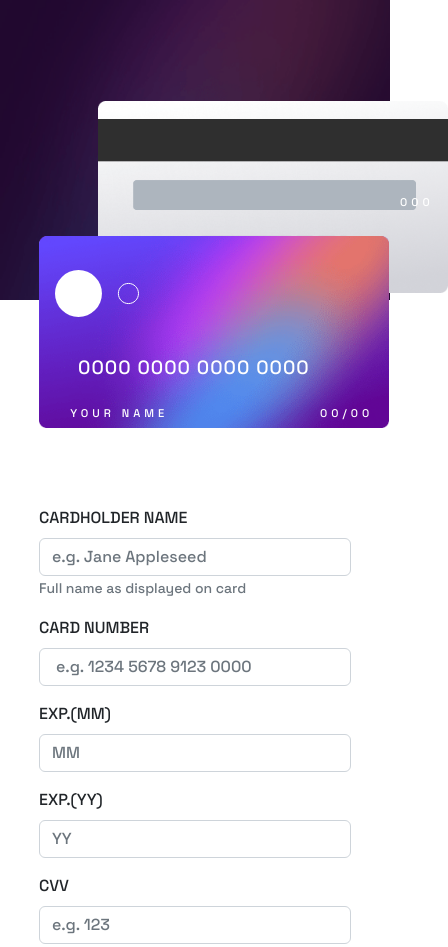
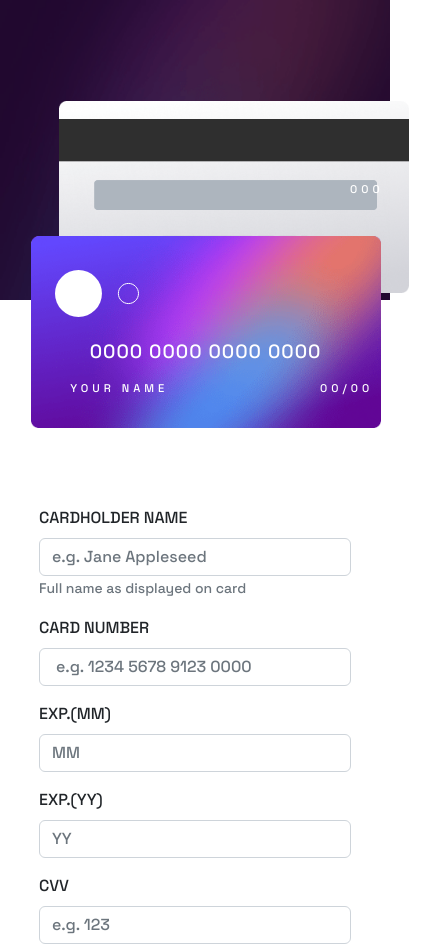
Before and after one commit to Akinbola247/Payment-Page, a plain HTML site: page index.html in a window 390 px wide. Shown: the top 947 px of the page, 448 px wide, since content can reach past the window. Drawn offline with nearby package versions, Linux system fonts and the light colour scheme.

Commit message:
responsive changes

```diff
--- a/style.css
+++ b/style.css
@@ -174,7 +174,7 @@ input[type=number] {
   .type_form{
     left: 30%;
     width: 50%;
-    top: 65%;
+    top: 60%;
   }
   .thankyou{
     left: 30%;
@@ -183,25 +183,25 @@ input[type=number] {
   }
   .numberincard{
     display: flex;
-    top: 45%;
+    top: 39%;
     font-size: 1.5em;
-    left: 26%;
+    left: 29%;
   }
   .nameoncard{
     display: flex;
-    top: 53%;
+    top: 45%;
     font-size: 0.7em;
     left: 26%;
   }
   .dateoncard{
     display: flex;
-    top: 53%;
+    top: 45%;
     font-size: 0.7em;
     left: 53%;
   }
   .numberoncvv{
     display: flex;
-    top: 23%;
+    top: 18.5%;
     font-size: 0.7em;
     left: 650px;
   }
@@ -242,27 +242,27 @@ input[type=number] {
   }
   .numberincard{
     display: flex;
-    top: 42%;
+    top: 40%;
     font-size: 1.2em;
-    left: 20%;
+    left: 23%;
   }
   .nameoncard{
     display: flex;
-    top: 48%;
+    top: 45%;
     font-size: 0.7em;
     left: 18%;
   }
   .dateoncard{
     display: flex;
-    top: 48%;
+    top: 45%;
     font-size: 0.7em;
     left: 320px;
   }
   .numberoncvv{
     display: flex;
-    top: 23%;
+    top: 21.5%;
     font-size: 0.7em;
-    left: 400px;
+    left: 350px;
   }
   .backgroundmobile{
     display: flex;
@@ -271,12 +271,13 @@ input[type=number] {
   .smallcardfront{
     display: flex;
     width: 350px;
-    left: 10%;
+    left: 8%;
+
   }
   .smallcardback{
     display: flex;
     width: 350px;
-    left: 25%;
+    left: 15%;
     top: 12%;
   }
   .svvg{
```
